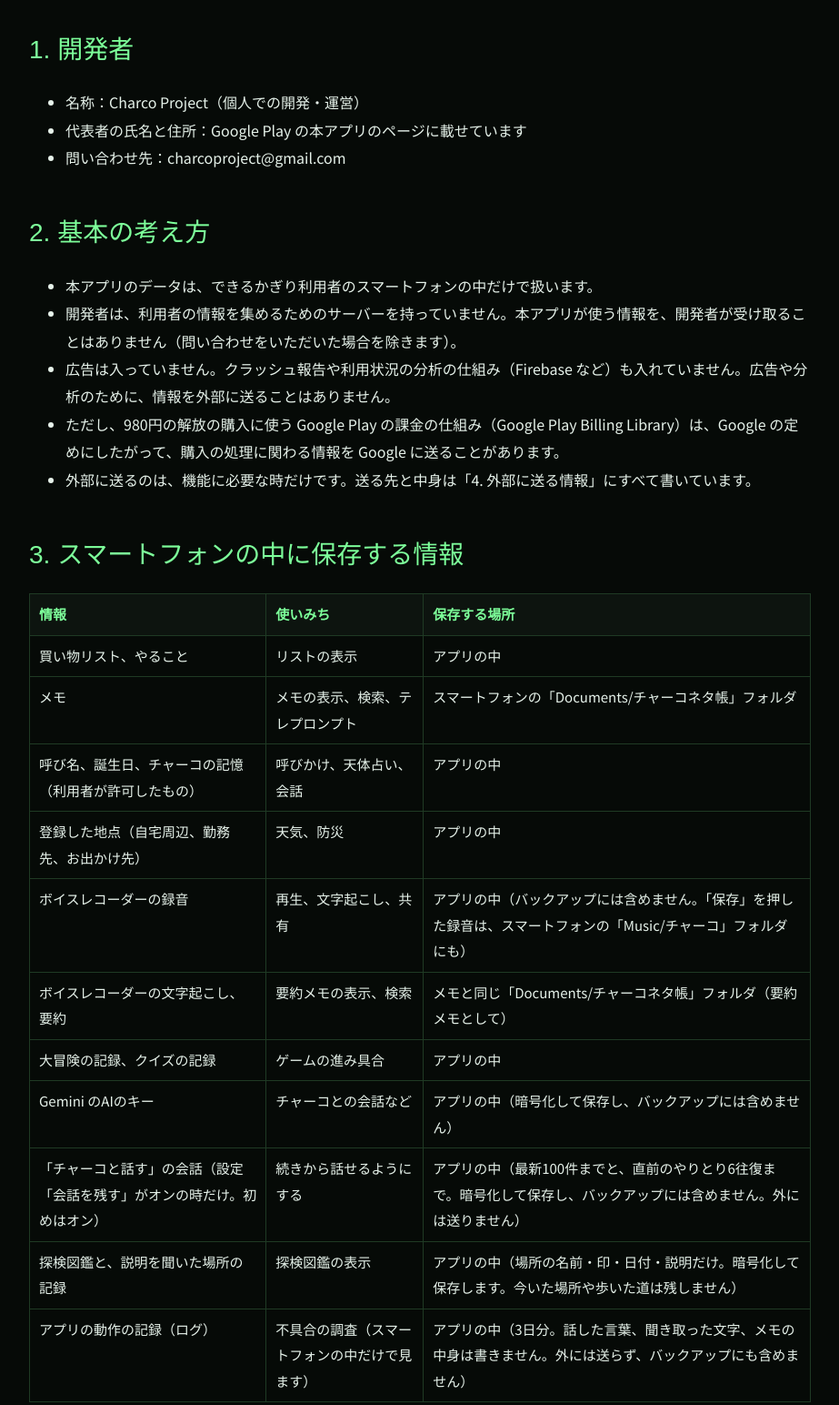
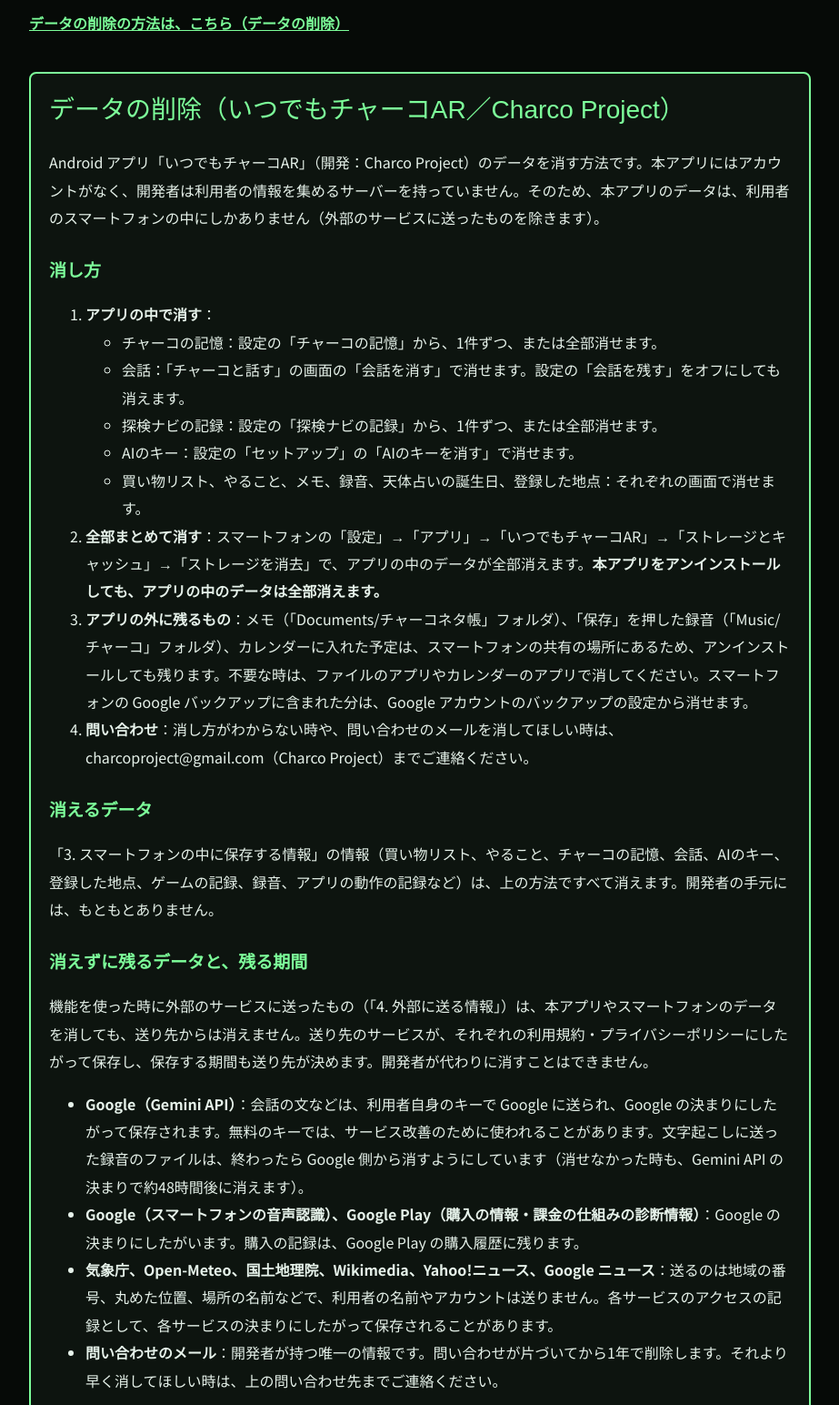
Before and after one commit to charco-project/charco-project.github.io, a plain HTML site: page privacy.html in a window 1280 px wide. Shown: the part 322-1866 px from the top of the page at 91% size, without its empty margins (178-1101 px from the left). Drawn offline with Linux system fonts and the light colour scheme; a web font is replaced by a local one.

Commit message:
Add files via upload

```diff
--- a/privacy.html
+++ b/privacy.html
@@ -12,7 +12,9 @@ h1,h2{font-family:'DotGothic16',sans-serif;color:#7dff9a;font-weight:400;line-he
 h1{font-size:clamp(28px,6vw,40px)}h2{font-size:clamp(22px,4.5vw,28px);margin-top:48px}
 a{color:#7dff9a}table{width:100%;border-collapse:collapse;font-size:15px;display:block;overflow-x:auto}
 th,td{border:1px solid #1f3a24;padding:8px 10px;text-align:left;vertical-align:top}th{background:#0d140f;color:#7dff9a}
-.top{display:inline-flex;min-height:44px;align-items:center}</style>
+.top{display:inline-flex;min-height:44px;align-items:center}
+.delete{border:2px solid #7dff9a;border-radius:8px;padding:4px 20px 12px;margin-top:32px;background:#0d140f}
+.delete h2{margin-top:16px}h3{color:#7dff9a;font-size:19px;margin:24px 0 4px}.jump a{display:inline-flex;min-height:44px;align-items:center;font-weight:700}</style>
 </head>
 <body>
 <main>
@@ -20,6 +22,35 @@ th,td{border:1px solid #1f3a24;padding:8px 10px;text-align:left;vertical-align:t
 <h1>プライバシーポリシー</h1>
 <p>制定日：2026年11月16日　最終改定日：2026年11月16日</p>
 <p>Charco Project（以下「開発者」）は、Android アプリ「いつでもチャーコAR」（以下「本アプリ」）での利用者の情報の扱いを、次のとおり定めます。</p>
+<p class="jump"><a href="#delete">データの削除の方法は、こちら（データの削除）</a></p>
+<section class="delete" aria-labelledby="delete">
+<h2 id="delete">データの削除（いつでもチャーコAR／Charco Project）</h2>
+<p>Android アプリ「いつでもチャーコAR」（開発：Charco Project）のデータを消す方法です。本アプリにはアカウントがなく、開発者は利用者の情報を集めるサーバーを持っていません。そのため、本アプリのデータは、利用者のスマートフォンの中にしかありません（外部のサービスに送ったものを除きます）。</p>
+<h3>消し方</h3>
+<ol>
+<li><strong>アプリの中で消す</strong>：
+<ul>
+<li>チャーコの記憶：設定の「チャーコの記憶」から、1件ずつ、または全部消せます。</li>
+<li>会話：「チャーコと話す」の画面の「会話を消す」で消せます。設定の「会話を残す」をオフにしても消えます。</li>
+<li>探検ナビの記録：設定の「探検ナビの記録」から、1件ずつ、または全部消せます。</li>
+<li>AIのキー：設定の「セットアップ」の「AIのキーを消す」で消せます。</li>
+<li>買い物リスト、やること、メモ、録音、天体占いの誕生日、登録した地点：それぞれの画面で消せます。</li>
+</ul></li>
+<li><strong>全部まとめて消す</strong>：スマートフォンの「設定」→「アプリ」→「いつでもチャーコAR」→「ストレージとキャッシュ」→「ストレージを消去」で、アプリの中のデータが全部消えます。<strong>本アプリをアンインストールしても、アプリの中のデータは全部消えます。</strong></li>
+<li><strong>アプリの外に残るもの</strong>：メモ（「Documents/チャーコネタ帳」フォルダ）、「保存」を押した録音（「Music/チャーコ」フォルダ）、カレンダーに入れた予定は、スマートフォンの共有の場所にあるため、アンインストールしても残ります。不要な時は、ファイルのアプリやカレンダーのアプリで消してください。スマートフォンの Google バックアップに含まれた分は、Google アカウントのバックアップの設定から消せます。</li>
+<li><strong>問い合わせ</strong>：消し方がわからない時や、問い合わせのメールを消してほしい時は、charcoproject@gmail.com（Charco Project）までご連絡ください。</li>
+</ol>
+<h3>消えるデータ</h3>
+<p>「3. スマートフォンの中に保存する情報」の情報（買い物リスト、やること、チャーコの記憶、会話、AIのキー、登録した地点、ゲームの記録、録音、アプリの動作の記録など）は、上の方法ですべて消えます。開発者の手元には、もともとありません。</p>
+<h3>消えずに残るデータと、残る期間</h3>
+<p>機能を使った時に外部のサービスに送ったもの（「4. 外部に送る情報」）は、本アプリやスマートフォンのデータを消しても、送り先からは消えません。送り先のサービスが、それぞれの利用規約・プライバシーポリシーにしたがって保存し、保存する期間も送り先が決めます。開発者が代わりに消すことはできません。</p>
+<ul>
+<li><strong>Google（Gemini API）</strong>：会話の文などは、利用者自身のキーで Google に送られ、Google の決まりにしたがって保存されます。無料のキーでは、サービス改善のために使われることがあります。文字起こしに送った録音のファイルは、終わったら Google 側から消すようにしています（消せなかった時も、Gemini API の決まりで約48時間後に消えます）。</li>
+<li><strong>Google（スマートフォンの音声認識）、Google Play（購入の情報・課金の仕組みの診断情報）</strong>：Google の決まりにしたがいます。購入の記録は、Google Play の購入履歴に残ります。</li>
+<li><strong>気象庁、Open-Meteo、国土地理院、Wikimedia、Yahoo!ニュース、Google ニュース</strong>：送るのは地域の番号、丸めた位置、場所の名前などで、利用者の名前やアカウントは送りません。各サービスのアクセスの記録として、各サービスの決まりにしたがって保存されることがあります。</li>
+<li><strong>問い合わせのメール</strong>：開発者が持つ唯一の情報です。問い合わせが片づいてから1年で削除します。それより早く消してほしい時は、上の問い合わせ先までご連絡ください。</li>
+</ul>
+</section>
 <h2>1. 開発者</h2>
 <ul>
 <li>名称：Charco Project（個人での開発・運営）</li>
@@ -31,7 +62,7 @@ th,td{border:1px solid #1f3a24;padding:8px 10px;text-align:left;vertical-align:t
 <li>本アプリのデータは、できるかぎり利用者のスマートフォンの中だけで扱います。</li>
 <li>開発者は、利用者の情報を集めるためのサーバーを持っていません。本アプリが使う情報を、開発者が受け取ることはありません（問い合わせをいただいた場合を除きます）。</li>
 <li>広告は入っていません。クラッシュ報告や利用状況の分析の仕組み（Firebase など）も入れていません。広告や分析のために、情報を外部に送ることはありません。</li>
-<li>ただし、980円の解放の購入に使う Google Play の課金の仕組み（Google Play Billing Library）は、Google の定めにしたがって、購入の処理に関わる情報を Google に送ることがあります。</li>
+<li>ただし、980円の解放の購入に使う Google Play の課金の仕組み（Google Play Billing Library）は、Google の定めにしたがって、購入の処理に関わる情報と、課金の仕組みの動作状況の診断情報（購入画面を出せたか、Google Play とのつながりの不具合など）を Google に送ることがあります。</li>
 <li>外部に送るのは、機能に必要な時だけです。送る先と中身は「4. 外部に送る情報」にすべて書いています。</li>
 </ul>
 <h2>3. スマートフォンの中に保存する情報</h2>
@@ -182,8 +213,8 @@ th,td{border:1px solid #1f3a24;padding:8px 10px;text-align:left;vertical-align:t
 </tr>
 <tr>
 <td>Google Play</td>
-<td>購入の情報</td>
-<td>980円の解放を購入・復元する時（支払いは Google Play が扱い、開発者はカード情報などを受け取りません）</td>
+<td>購入の情報、課金の仕組みの診断情報</td>
+<td>980円の解放を購入・復元する時（支払いは Google Play が扱い、開発者はカード情報などを受け取りません）。課金の仕組みの動作状況の診断情報も、Google に送られることがあります</td>
 </tr>
 </tbody>
 </table>
@@ -267,7 +298,7 @@ th,td{border:1px solid #1f3a24;padding:8px 10px;text-align:left;vertical-align:t
 <h2>12. 問い合わせでいただいた情報</h2>
 <p>メールで問い合わせをいただいた場合、メールアドレスと内容は、返信と本アプリの改善のためだけに使います。法令にもとづく場合を除き、本人の同意なく第三者に渡すことはありません。不要になったメールは、問い合わせが片づいてから1年で削除します。</p>
 <h2>13. 開示・訂正・削除などのお申し出</h2>
-<p>開発者は、問い合わせのメール以外に利用者の情報を持っていません。スマートフォンの中の情報は、利用者自身がアプリで消すか、アプリを削除して消せます。問い合わせのメールの開示や削除などを希望される場合は、charcoproject@gmail.com までご連絡ください。ご本人であることを確かめたうえで、法令にしたがって対応します。</p>
+<p>開発者は、問い合わせのメール以外に利用者の情報を持っていません。スマートフォンの中の情報は、利用者自身がアプリで消すか、アプリを削除して消せます（くわしくは<a href="#delete">「データの削除」</a>）。問い合わせのメールの開示や削除などを希望される場合は、charcoproject@gmail.com までご連絡ください。ご本人であることを確かめたうえで、法令にしたがって対応します。</p>
 <h2>14. このポリシーの変更</h2>
 <p>本アプリの機能や法令の変更にあわせて、このポリシーを変更することがあります。変更した時は、このページでお知らせします。外部に送る情報が増えるなど大きな変更の時は、本アプリの中でもお知らせします。</p>
 <p><a class="top" href="index.html">← いつでもチャーコAR トップへ</a></p>
```
